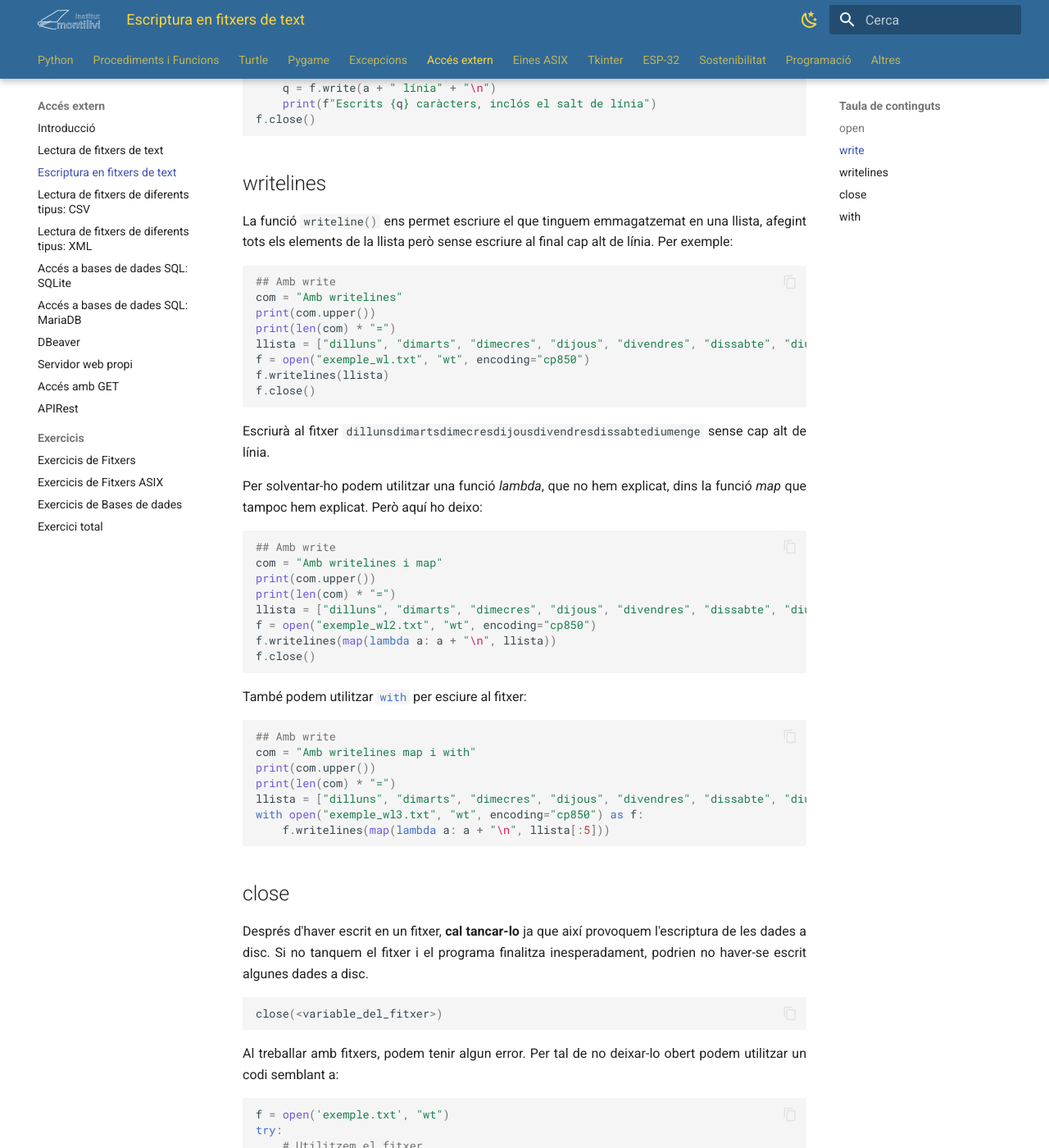
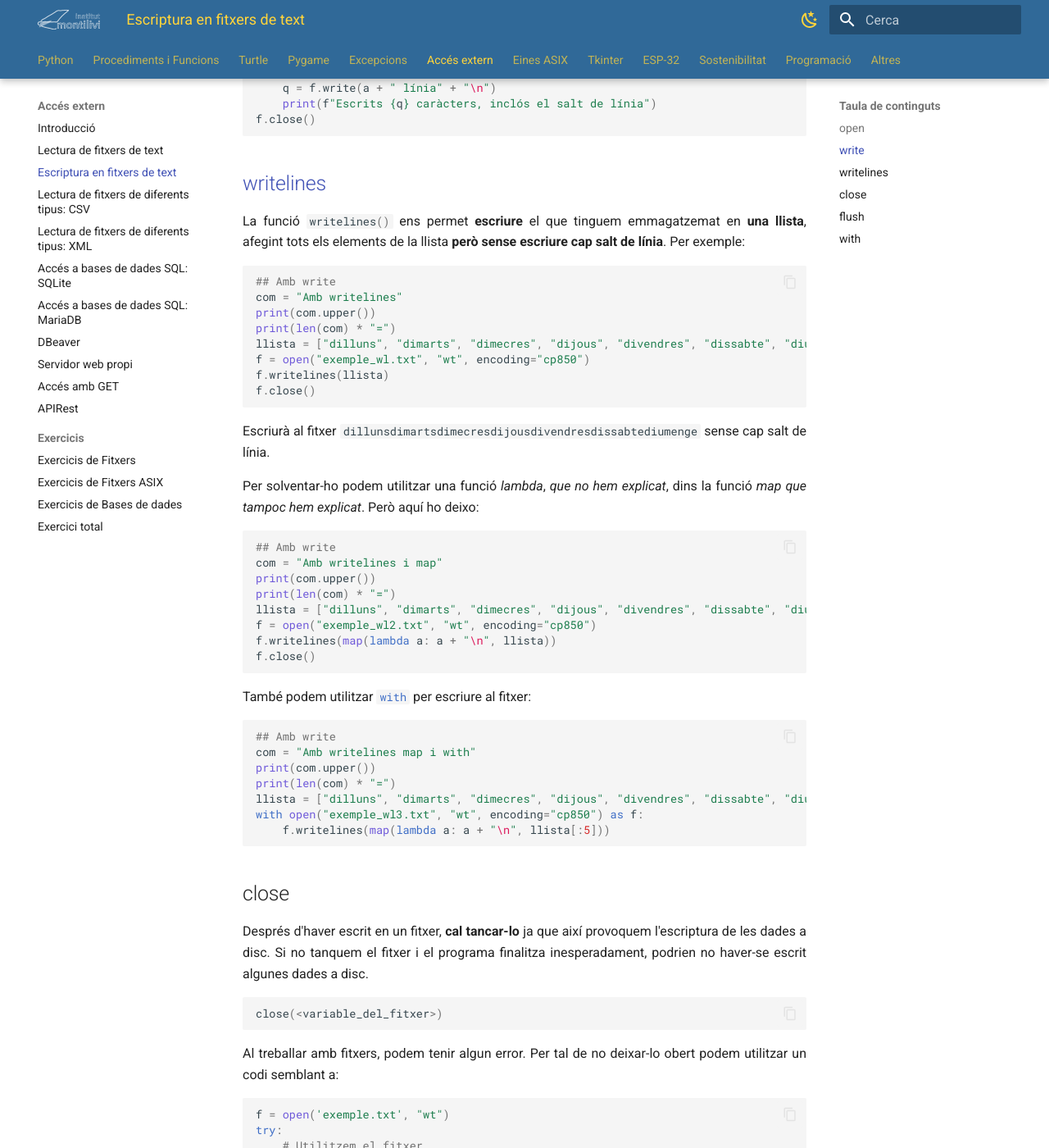
Before and after one commit to nbuisac/ASIX_OPT, an MkDocs documentation site: the page built from docs/fitxers/fitxers_003.md, in a window 1280 px wide and 1400 px high, scrolled down 1420 px. Shown: the whole window at 82% size. Built offline with MkDocs 1.6.1 and Material for MkDocs 9.7.7, drawn with Linux system fonts in a browser that asks for light colours; some of the changed text lies outside the part shown.

Commit message:
Fitxers escriptura flush

````diff
--- a/docs/fitxers/fitxers_003.md
+++ b/docs/fitxers/fitxers_003.md
@@ -54,23 +54,23 @@
 --8<-- "./docs/fitxers/python/fitxers_003.py"
 ```
 
-## writelines
+## [writelines][]
 
-La funció `#!py writeline()` ens permet escriure el que tinguem emmagatzemat en una llista, afegint tots els elements de la llista però sense escriure al final cap alt de línia. Per exemple:
+La funció [`#!py writelines()`][writelines] ens permet **escriure** el que tinguem emmagatzemat en **una llista**, afegint tots els elements de la llista **però sense escriure cap salt de línia**. Per exemple:
 
 ```py
 --8<-- "./docs/fitxers/python/fitxers_003_1.py"
 ```
 
-Escriurà al fitxer `dillunsdimartsdimecresdijousdivendresdissabtediumenge` sense cap alt de línia.
+Escriurà al fitxer `dillunsdimartsdimecresdijousdivendresdissabtediumenge` sense cap salt de línia.
 
-Per solventar-ho podem utilitzar una funció *lambda*, que no hem explicat, dins la funció *map* que tampoc hem explicat. Però aquí ho deixo:
+Per solventar-ho podem utilitzar una funció *lambda*, _que no hem explicat_, dins la funció *map* _que tampoc hem explicat_. Però aquí ho deixo:
 
 ```py
 --8<-- "./docs/fitxers/python/fitxers_003_2.py"
 ```
 
-També podem utilitzar `#!py with` per esciure al fitxer:
+També podem utilitzar `#!py with` per escriure al fitxer:
 
 ```py
 --8<-- "./docs/fitxers/python/fitxers_003_3.py"
@@ -94,6 +94,21 @@
 finally:
     # Aquesta part SEMPRE s'executarà
     f.close()
+```
+
+## [flush][]
+
+La comanda [`flush()`][flush] ens permet forçar el sistema a escriure a disc allò que tingui al buffer d'escriptura del fitxer.
+
+```py
+f = open('exemple.txt', "wt")
+for a in range(1000):
+    f.write(f"Aquesta és la línia {a}\n")
+    if a % 100 == 0:
+        input("Prem intro per continuar (1)")
+        f.flush()
+        input("Prem intro per continuar (2)")
+f.close()
 ```
 
 ## [with][]
@@ -169,3 +184,5 @@
 [lectura i escriptura de fitxers]:  https://docs.python.org/3/tutorial/inputoutput.html#reading-and-writing-files   "lectura i escriptura de fitxers"
 [open]: https://docs.python.org/3/library/functions.html#open   "open"
 [with]: https://docs.python.org/3/reference/compound_stmts.html#the-with-statement
+[writelines]:   https://docs.python.org/3/library/io.html#io.IOBase.writelines
+[flush]:        https://docs.python.org/3/library/io.html#io.BufferedWriter.flush
````
Also changed, not shown: docs/ASIX/asix_901.md (added, +54 -0 lines).
